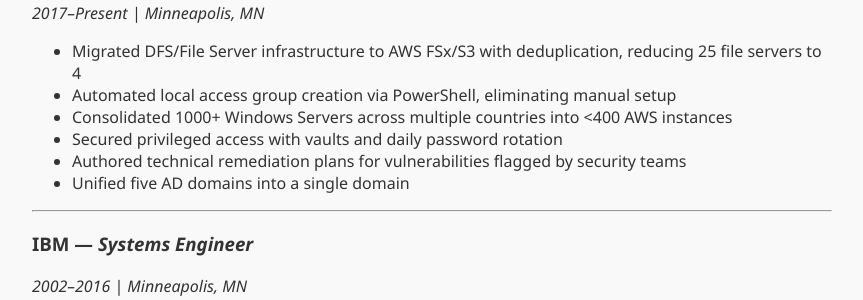
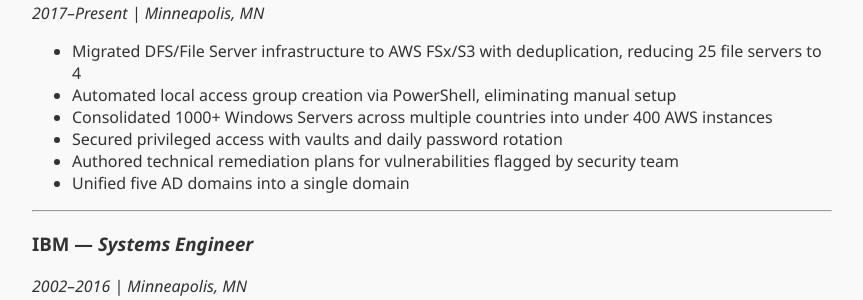
Before and after one commit to jpskelly/jpskelly.github.io, a Jekyll site: the page built from docs/index.md, in a window 1280 px wide. Shown: the part 653-953 px from the top of the page, without its empty margins (208-1071 px from the left). Built offline with Jekyll 4.4.1, drawn with Linux system fonts in a browser that asks for light colours; some of the changed text lies outside the part shown.

Commit message:
cleaned up spacing

```diff
--- a/docs/index.md
+++ b/docs/index.md
@@ -28,9 +28,9 @@ Seasoned IT professional with 20+ years of experience in enterprise systems, clo
 *2017–Present | Minneapolis, MN*
 - Migrated DFS/File Server infrastructure to AWS FSx/S3 with deduplication, reducing 25 file servers to 4
 - Automated local access group creation via PowerShell, eliminating manual setup
-- Consolidated 1000+ Windows Servers across multiple countries into <400 AWS instances
+- Consolidated 1000+ Windows Servers across multiple countries into under 400 AWS instances
 - Secured privileged access with vaults and daily password rotation
-- Authored technical remediation plans for vulnerabilities flagged by security teams
+- Authored technical remediation plans for vulnerabilities flagged by security team
 - Unified five AD domains into a single domain
 
 ---
@@ -104,21 +104,26 @@ Seasoned IT professional with 20+ years of experience in enterprise systems, clo
 <details>
   <summary><strong>Formal Degrees</strong></summary>
 
-  - **Master of Science (MS) in Information Security and Assurance**
+  <strong> - Master of Science (MS) in Information Security and Assurance</strong>
+  <br>
     Western Governors University Salt Late City, UT
+ <br>
     Focus: Governance, Risk, and Compliance
 
  <br>
 
-  - **Bachelor of Science (BS) in Information Technology****
-    Western Governors University Salt Late City, UT
-    Emphasis: Systems and services
-
+ <strong> - Bachelor of Science (BS) in Information Technology</strong>
+ <br>
+   Western Governors University Salt Late City, UT
+ <br>
+   Emphasis: Systems and services
  <br>
 
-  - **Electronic Technology Certificate****
-    Hennepin Technical College, Eden Prairie, MN
-    Skills: Soldering, Troubleshooting, Electronics
+ <strong>- Electronic Technology Certificate</strong>
+ <br>
+   Hennepin Technical College, Eden Prairie, MN
+ <br>
+   Skills: Soldering, Troubleshooting, Electronics
 
  <br>
 
```
